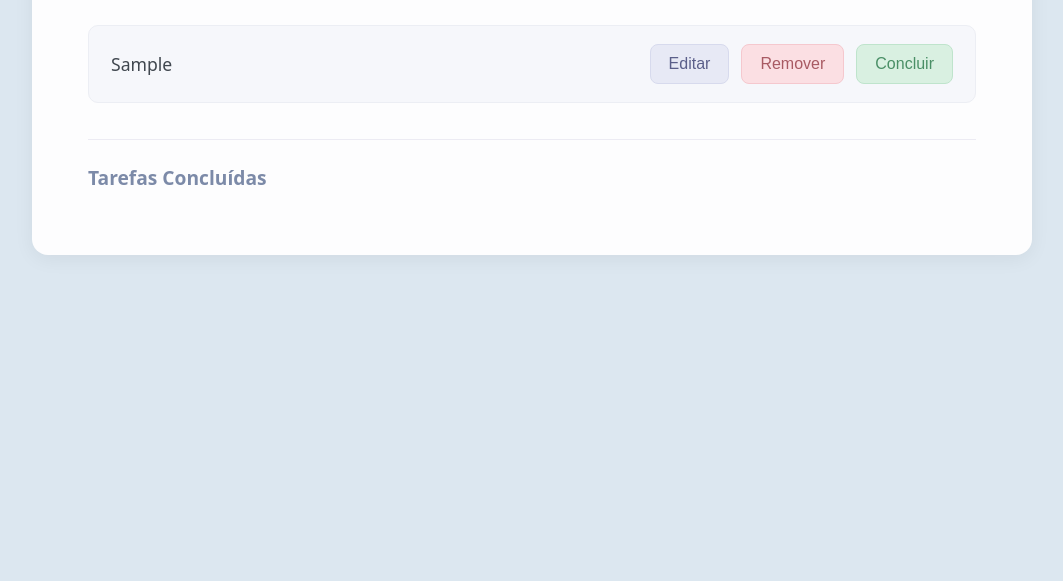
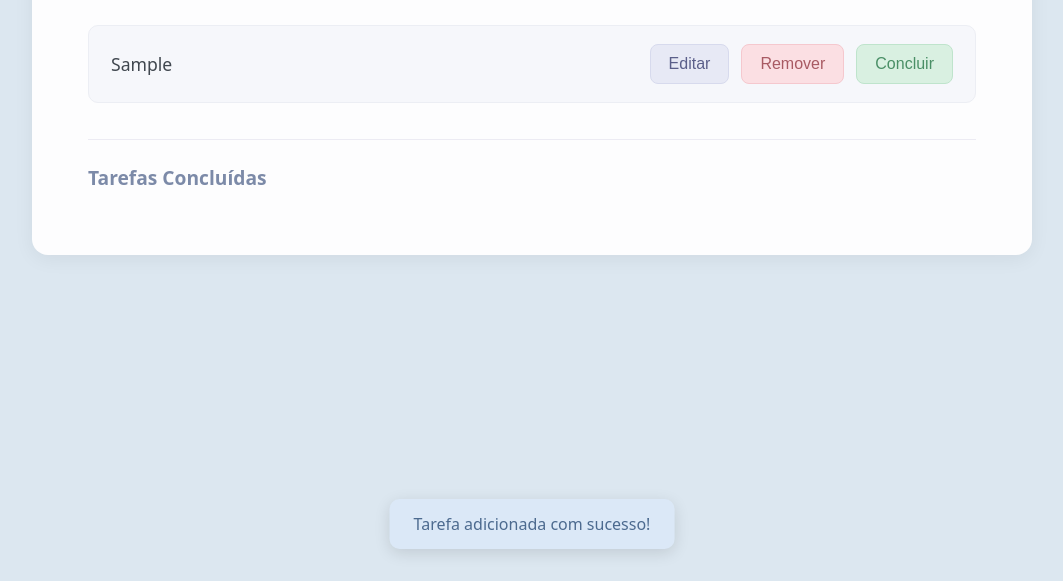
Before and after one commit to erickmacedoo/toDoList, a plain HTML site: page index.html in a window 1280 px wide. Both pictures are taken after typing "Sample" into the empty fields and a click on the button "Adicionar". Shown: the part 219-800 px from the top of the page, without its empty margins (108-1171 px from the left). Drawn offline with Linux system fonts and the light colour scheme.

Commit message:
Ajustando toast em HTML

```diff
--- a/index.html
+++ b/index.html
@@ -50,5 +50,6 @@
             </div>
         </div>
     </div>
+    <div id="toast" class="toast oculto"></div>
 </body>
 </html>
```
